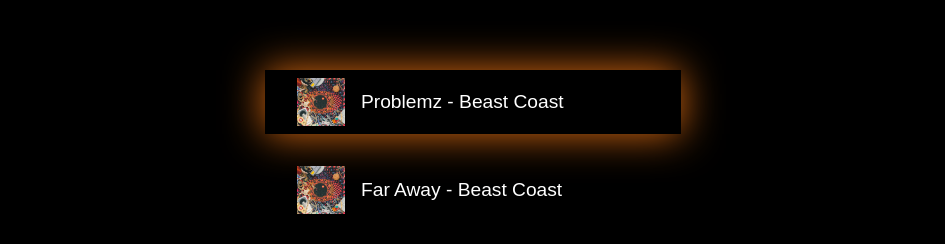
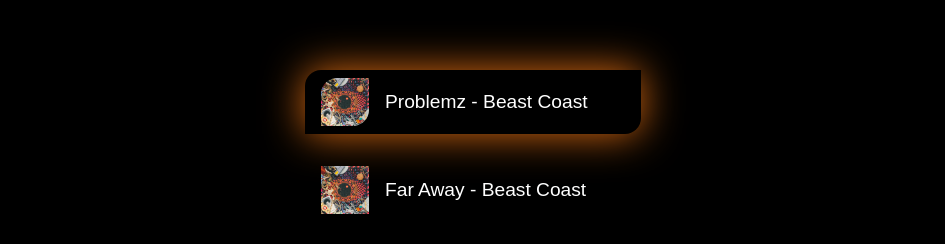
Before and after one commit to donotle98/vue-music-app, a Vue app: page / in a window 1280 px wide. Shown: the part 550-794 px from the top of the page, without its empty margins (167-1112 px from the left). Built offline with nearby package versions, Linux system fonts and the light colour scheme.

Commit message:
fixed styling

```diff
--- a/src/App.vue
+++ b/src/App.vue
@@ -128,6 +128,7 @@
 body{
   font-family: sans-serif;
   background-color: black;
+  overflow-x: hidden;
 }
 
 .song-info{
@@ -188,17 +189,17 @@
 .playlist img{
   width: 3rem;
   height: 3rem;
-  margin-left: 2rem;
+  margin-left: 1rem;
 }
 
 .playlist button{
   color: white;
-  width: 20rem;
+  width: 17rem;
   border: none;
   background: transparent;
   font-size: 1.2rem;
   text-align: left;
-  margin-left: 1rem;
+  padding-left: 1rem;
 }
 
 .each-song{
@@ -214,6 +215,14 @@
   animation-direction: alternate;
   padding-top: .5rem;
   padding-bottom: .5rem;
+  transition: .5s;
+  border-top-left-radius: 1rem;
+  border-bottom-right-radius: 1rem;
+}
+
+.playing img{
+  border-top-left-radius: 1rem;
+  border-bottom-right-radius: 1rem;
   transition: .5s;
 }
 
```
